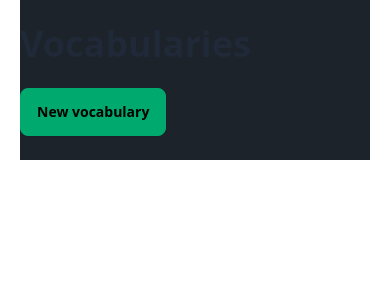
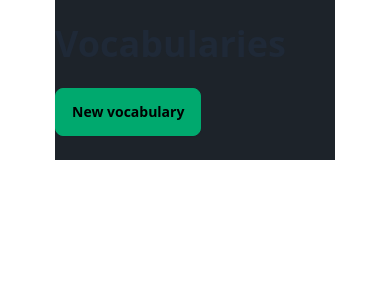
Before and after one commit to KolyaKovt/react-local-vocabulary, a React (Vite) app: page / in a window 390 px wide. Shown: the top 300 px of the page. Built offline with nearby package versions, Linux system fonts and the light colour scheme.

Commit message:
responsive header

```diff
--- a/src/components/Header.tsx
+++ b/src/components/Header.tsx
@@ -2,8 +2,17 @@ import { ReactNode } from "react"
 
 interface Props {
   children: ReactNode
+  full: boolean
 }
 
-export const Header = ({ children }: Props) => {
-  return <header className="sticky w-[100%] py-6 top-0 bg-[#1d232a]">{children}</header>
+export const Header = ({ children, full }: Props) => {
+  return (
+    <header
+      className={`sticky ${
+        full ? "min-w-[100%]" : "min-w-[280px]"
+      } py-6 top-0 bg-[#1d232a]`}
+    >
+      {children}
+    </header>
+  )
 }
--- a/src/pages/ConnectingWords.tsx
+++ b/src/pages/ConnectingWords.tsx
@@ -138,7 +138,7 @@ export default function ConnectingWords() {
 
   return (
     <Container>
-      <Header>
+      <Header full={true}>
         <p className="mainTitle mb-6">
           {leftWords !== 0 ? `Left words: ${leftWords}` : "Nice job!"}
         </p>
--- a/src/pages/GuessingWords.tsx
+++ b/src/pages/GuessingWords.tsx
@@ -96,7 +96,7 @@ const GuessingWords = () => {
 
   return (
     <Container>
-      <Header>
+      <Header full={true}>
         <p className="mainTitle mb-6">
           {leftWords !== 0 ? `Left words: ${leftWords}` : "Nice job!"}
         </p>
--- a/src/pages/OpenVocabulary.tsx
+++ b/src/pages/OpenVocabulary.tsx
@@ -19,7 +19,7 @@ export default function OpenVocabulary() {
 
   return (
     <Container>
-      <Header>
+      <Header full={true}>
         <p className="mainTitle mb-6">
           {vocabulary.name} (count: {vocabulary.firstLang.length})
         </p>
--- a/src/pages/VocabulariesList.tsx
+++ b/src/pages/VocabulariesList.tsx
@@ -16,7 +16,7 @@ export default function ListVocabularies() {
   return (
     <>
       <Container>
-        <Header>
+        <Header full={false}>
           <p className="mainTitle mb-6">Vocabularies</p>
           <Link className="btn btn-success" to="/new">
             New vocabulary
```
